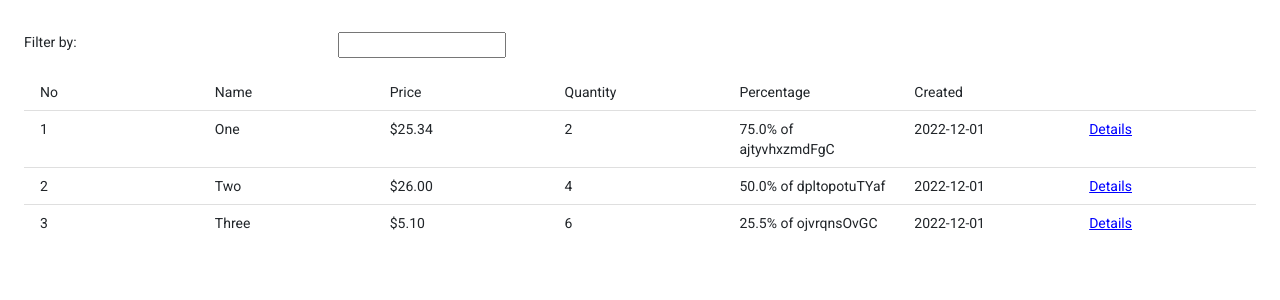
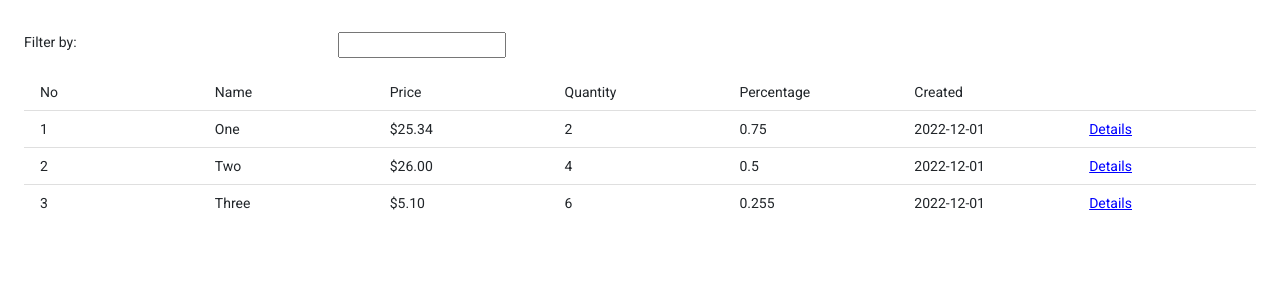
Before and after one commit to karolinajochymek/angular-cz3, an Angular app: page /items in a window 1280 px wide. Shown: the top 300 px of the page. Built offline with nearby package versions, Linux system fonts and the light colour scheme.

Commit message:
4.1-4.4 solutions

```diff
--- a/src/app/modules/item/unoptimalized-items-list/item/item.component.html
+++ b/src/app/modules/item/unoptimalized-items-list/item/item.component.html
@@ -7,9 +7,9 @@
         <!--<div class="col">{{item.name | uppercase}}</div> --><!-- rozwiązanie 2.1 -->
         <div class="col">{{item.price | currency:'USD':'symbol'}}</div><!-- rozwiązanie +1.5 -->
         <div class="col">{{item.quantity}}</div>
-        <!--<div class="col">{{item.percentage}}</div>-->
+        <div class="col">{{item.percentage}}</div>
         <!--<div class="col">{{item.percentage | percent:'1.1'}}</div> --><!-- rozwiązanie 2.2 -->
-        <div class="col">{{item.percentage | percent:'1.1' | textGenerator | upperCaseByLastIndx:upperIndexes}}</div><!-- rozwiązanie 3+ -->
+        <!--<div class="col">{{item.percentage | percent:'1.1' | textGenerator | upperCaseByLastIndx:upperIndexes}}</div> --><!-- rozwiązanie 3+ -->
         <div class="col">{{item.createDate}}</div>
         <!--<div class="col"><div class="col">{{item.createDate | date:'EEEE, dd MMM, yy'}}</div> --><!-- rozwiązanie 2.3 -->
         <!--<div class="col"><div class="col">{{item.createDate | date:'yy/d/MM, EEE'}}</div> --><!-- rozwiązanie 2.4 -->
--- a/src/app/modules/item/unoptimalized-items-list/unoptimalized-items-list.component-1-6.html
+++ b/src/app/modules/item/unoptimalized-items-list/unoptimalized-items-list.component-1-6.html
@@ -18,6 +18,10 @@
                 </div>
             </li>
             <li class="list-group-item" *ngFor="let item of filteredItems"> <!-- rozwiązanie +1.6 generowanie wierszy na podstawie property, która zawiera filtr na bazie wartosci pola filter -->
+                <!--<li class="list-group-item" *ngFor="let item of filteredItems; even as isEven" [ngClass]="{'clicked': isEven}"> --> <!-- rozwiązanie 4.1 -->
+                <!--<li class="list-group-item" *ngFor="let item of filteredItems; odd as isOdd" [ngClass]="isOdd ? 'clicked' : ''">-->  <!-- rozwiązanie 4.2 -->
+                <!--<li class="list-group-item" *ngFor="let item of filteredItems; first as isFirst" [ngClass]="isFirst ? 'clicked' : ''"> --> <!-- rozwiązanie 4.3 -->
+                <!--<li class="list-group-item" *ngFor="let item of filteredItems; last as isLast" [ngClass]="isLast ? 'clicked' : ''">-->  <!-- rozwiązanie 4,4 -->
                 <app-item [item]="item"></app-item>
             </li>
         </ul>
```
